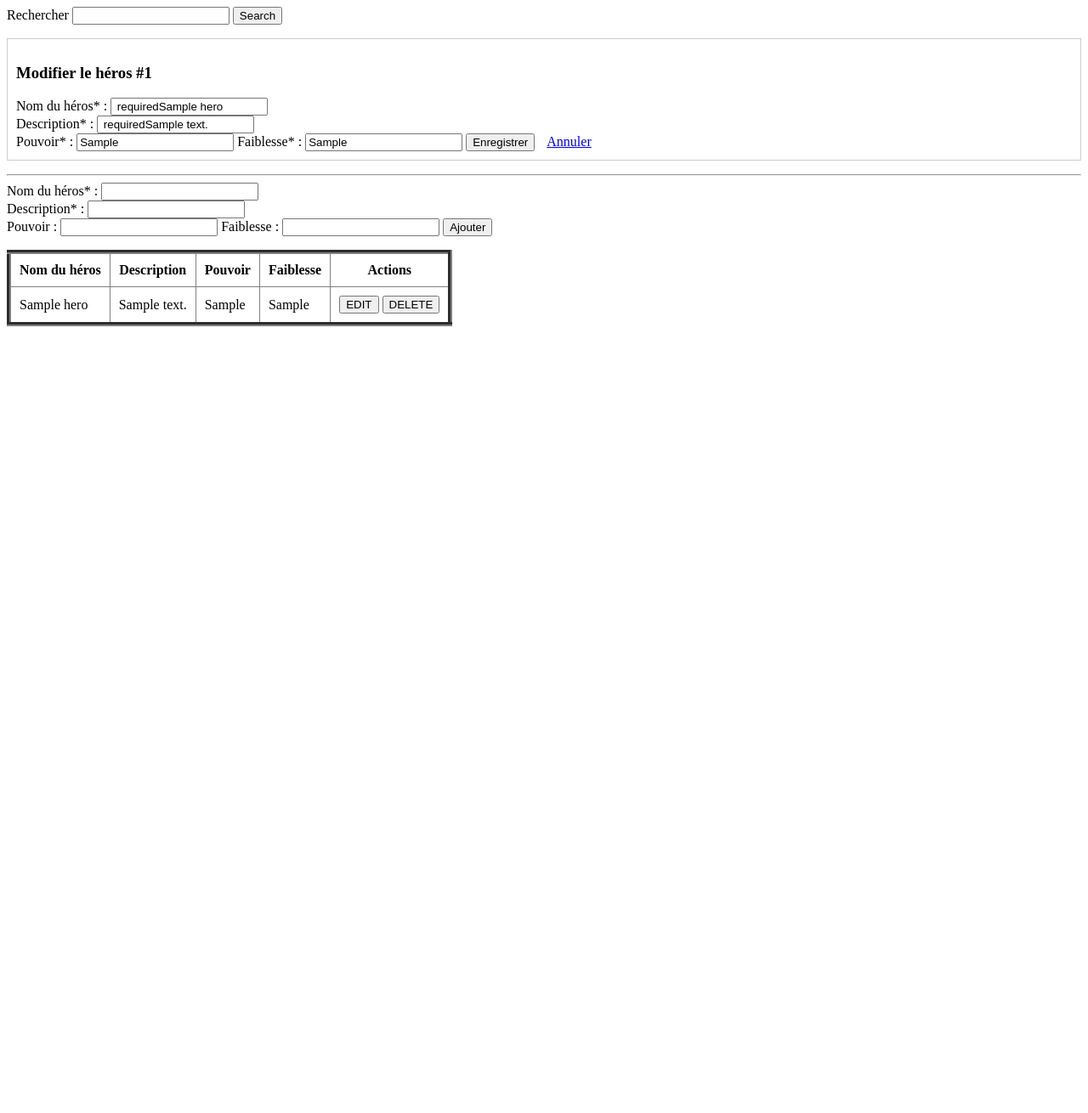
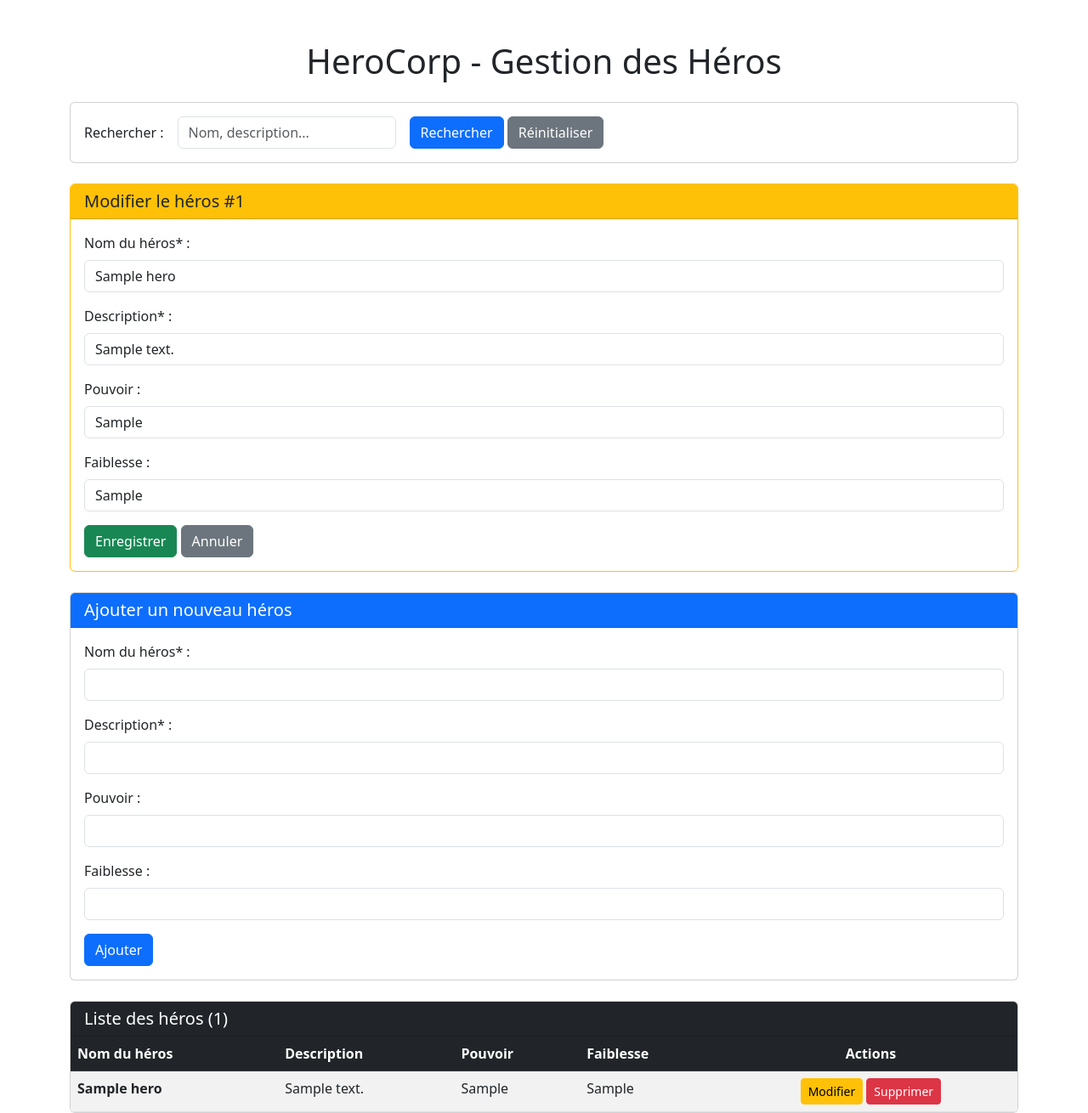
Before and after one commit to IamArayel/Expernet_HeroCorp, a PHP site: page /index.php?edit=1 in a window 1280 px wide. Shown: the whole page at 85% size. Before the commit the page ends 384 px from the top, so only its background shows below. Run offline with PHP 8.4, Linux system fonts and the light colour scheme; tables that the repository leaves empty or names only in its code hold one stand-in row (values such as "Sample post").

Commit message:
Ajout de Bootstrap via CDN, mise en forme première version

```diff
--- a/index.php
+++ b/index.php
@@ -1,3 +1,15 @@
+<!DOCTYPE html>
+<html lang="fr">
+<head>
+    <meta charset="UTF-8">
+    <meta name="viewport" content="width=device-width, initial-scale=1.0">
+    <title>HeroCorp - Gestion des Héros</title>
+    <link href="https://cdn.jsdelivr.net/npm/bootstrap@5.3.0/dist/css/bootstrap.min.css" rel="stylesheet">
+</head>
+<body>
+    <div class="container mt-5">
+        <h1 class="text-center mb-4">HeroCorp - Gestion des Héros</h1>
+
 <?php
 include 'Hero.php';
 
@@ -30,7 +42,7 @@ if ($_SERVER['REQUEST_METHOD'] === 'POST' && isset($_POST['mode'])) {
             header('Location: index.php');
             exit;
         } else {
-            echo "<p style='color:red'>Veuillez remplir tous les champs marqués d'un *.</p>";
+            echo '<div class="alert alert-danger">Veuillez remplir tous les champs marqués d\'un *.</div>';
         }
     } elseif ($mode === 'update' && isset($_POST['id'])) {
         $id = (int)$_POST['id'];
@@ -45,7 +57,7 @@ if ($_SERVER['REQUEST_METHOD'] === 'POST' && isset($_POST['mode'])) {
             header('Location: index.php');
             exit;
         } else {
-            echo "<p style='color:red'>Veuillez remplir tous les champs marqués d'un *.</p>";
+            echo '<div class="alert alert-danger">Veuillez remplir tous les champs marqués d\'un *.</div>';
         }
     }
 }
@@ -74,8 +86,6 @@ if (isset($_GET['edit'])) {
     }
 }
 
-// $request=$db->query("select * from hero;");
-
 if(isset($_GET['search']) && !empty($_GET['search'])){
     $request=$db->prepare("select * from hero
          where name like ? or description like ? or power like ? or weakness like ?");
@@ -97,78 +107,140 @@ $heroes=$request->fetchAll();
 
 // Formulaire de recherche
 echo '
-    <form action="index.php" method="get">
-    <label for="search">Rechercher</label>
-    <input type="text" name="search" id="search">
-    <input type="submit" value="Search">
-    </form>';
+    <div class="card mb-4">
+        <div class="card-body">
+            <form action="index.php" method="get" class="row g-3">
+                <div class="col-auto">
+                    <label for="search" class="col-form-label">Rechercher :</label>
+                </div>
+                <div class="col-auto">
+                    <input type="text" name="search" id="search" class="form-control" placeholder="Nom, description...">
+                </div>
+                <div class="col-auto">
+                    <button type="submit" class="btn btn-primary">
+                        <i class="bi bi-search"></i> Rechercher
+                    </button>
+                    <a href="index.php" class="btn btn-secondary">Réinitialiser</a>
+                </div>
+            </form>
+        </div>
+    </div>';
 
 // Edition d'un héros
 if ($editHero instanceof Hero) {
     echo '
-    <form action="index.php" method="post" style="margin-top:15px;padding:10px;border:1px solid #ccc;">
-        <h3>Modifier le héros #'.htmlspecialchars($editHero->getId()).'</h3>
-        <input type="hidden" name="mode" value="update">
-        <input type="hidden" name="id" value="'.htmlspecialchars($editHero->getId()).'">
-        <label for="edit_name">Nom du héros* :</label>
-        <input type="text" name="name" id="edit_name" value=" required'.htmlspecialchars($editHero->getName(), ENT_QUOTES).'">
-        <br>
-        <label for="edit_description">Description* :</label>
-        <input type="text" name="description" id="edit_description" value=" required'.htmlspecialchars($editHero->getDescription(), ENT_QUOTES).'">
-        <br>
-        <label for="edit_power">Pouvoir* :</label>
-        <input type="text" name="power" id="edit_power" value="'.htmlspecialchars($editHero->getPower(), ENT_QUOTES).'">
-        <label for="edit_weakness">Faiblesse* :</label>
-        <input type="text" name="weakness" id="edit_weakness" value="'.htmlspecialchars($editHero->getWeakness(), ENT_QUOTES).'">
-        <input type="submit" value="Enregistrer">
-        <a href="index.php" style="margin-left:10px;">Annuler</a>
-    </form>';
+    <div class="card mb-4 border-warning">
+        <div class="card-header bg-warning text-dark">
+            <h5 class="mb-0">Modifier le héros #'.htmlspecialchars($editHero->getId()).'</h5>
+        </div>
+        <div class="card-body">
+            <form action="index.php" method="post">
+                <input type="hidden" name="mode" value="update">
+                <input type="hidden" name="id" value="'.htmlspecialchars($editHero->getId()).'">
+
+                <div class="mb-3">
+                    <label for="edit_name" class="form-label">Nom du héros* :</label>
+                    <input type="text" name="name" id="edit_name" class="form-control" value="'.htmlspecialchars($editHero->getName(), ENT_QUOTES).'" required>
+                </div>
+
+                <div class="mb-3">
+                    <label for="edit_description" class="form-label">Description* :</label>
+                    <input type="text" name="description" id="edit_description" class="form-control" value="'.htmlspecialchars($editHero->getDescription(), ENT_QUOTES).'" required>
+                </div>
+
+                <div class="mb-3">
+                    <label for="edit_power" class="form-label">Pouvoir :</label>
+                    <input type="text" name="power" id="edit_power" class="form-control" value="'.htmlspecialchars($editHero->getPower(), ENT_QUOTES).'">
+                </div>
+
+                <div class="mb-3">
+                    <label for="edit_weakness" class="form-label">Faiblesse :</label>
+                    <input type="text" name="weakness" id="edit_weakness" class="form-control" value="'.htmlspecialchars($editHero->getWeakness(), ENT_QUOTES).'">
+                </div>
+
+                <button type="submit" class="btn btn-success">Enregistrer</button>
+                <a href="index.php" class="btn btn-secondary">Annuler</a>
+            </form>
+        </div>
+    </div>';
 }
 
 // Ajout d'un héros
 echo '
-    <form action="index.php" method="post">
-    <hr>
-    <input type="hidden" name="mode" value="create">
-    <label for="name">Nom du héros* :</label>
-    <input type="text" name="name" id="name">
-    <br>
-    <label for="description">Description* :</label>
-    <input type="text" name="description" id="description">
-    <br>
-    <label for="power">Pouvoir :</label>
-    <input type="text" name="power" id="power">
-    <label for="weakness">Faiblesse :</label>
-    <input type="text" name="weakness" id="weakness">
-    <input type="submit" value="Ajouter">
+    <div class="card mb-4">
+        <div class="card-header bg-primary text-white">
+            <h5 class="mb-0">Ajouter un nouveau héros</h5>
+        </div>
+        <div class="card-body">
+            <form action="index.php" method="post">
+                <input type="hidden" name="mode" value="create">
 
-</form>';
+                <div class="mb-3">
+                    <label for="name" class="form-label">Nom du héros* :</label>
+                    <input type="text" name="name" id="name" class="form-control" required>
+                </div>
+
+                <div class="mb-3">
+                    <label for="description" class="form-label">Description* :</label>
+                    <input type="text" name="description" id="description" class="form-control" required>
+                </div>
+
+                <div class="mb-3">
+                    <label for="power" class="form-label">Pouvoir :</label>
+                    <input type="text" name="power" id="power" class="form-control">
+                </div>
+
+                <div class="mb-3">
+                    <label for="weakness" class="form-label">Faiblesse :</label>
+                    <input type="text" name="weakness" id="weakness" class="form-control">
+                </div>
+
+                <button type="submit" class="btn btn-primary">Ajouter</button>
+            </form>
+        </div>
+    </div>';
 
 // Affichage du tableau des héros
-echo '<table border="5" cellpadding="10" style="border-collapse: collapse;">';
-echo '<thead>';
+echo '<div class="card">';
+echo '<div class="card-header bg-dark text-white">';
+echo '<h5 class="mb-0">Liste des héros ('.count($heroes).')</h5>';
+echo '</div>';
+echo '<div class="card-body p-0">';
+echo '<div class="table-responsive">';
+echo '<table class="table table-striped table-hover mb-0">';
+echo '<thead class="table-dark">';
 echo '<tr>';
 echo '<th>Nom du héros</th>';
 echo '<th>Description</th>';
 echo '<th>Pouvoir</th>';
 echo '<th>Faiblesse</th>';
-echo '<th>Actions</th>';
+echo '<th class="text-center">Actions</th>';
 echo '</tr>';
 echo '</thead>';
 echo '<tbody>';
 
 foreach ($heroes as $hero) {
     echo "<tr>
-    <td>".$hero->getName()."</td>
+    <td><strong>".$hero->getName()."</strong></td>
     <td>".$hero->getDescription()."</td>
     <td>".$hero->getPower()."</td>
     <td>".$hero->getWeakness()."</td>
-    <td>
-        <button onclick=\"window.location.href='index.php?edit=".$hero->getId()."'\">EDIT</button>
-        <button onclick=\"window.location.href='index.php?delete=".$hero->getId()."'\">DELETE</button>
+    <td class='text-center'>
+        <a href='index.php?edit=".$hero->getId()."' class='btn btn-sm btn-warning'>Modifier</a>
+        <a href='index.php?delete=".$hero->getId()."' class='btn btn-sm btn-danger' onclick='return confirm(\"Êtes-vous sûr de vouloir supprimer ce héros ?\")'>Supprimer</a>
     </td>
     </tr>";
 }
 
 echo '</tbody>';
 echo '</table>';
+echo '</div>';
+echo '</div>';
+echo '</div>';
+?>
+
+    </div>
+
+    <script src="https://cdn.jsdelivr.net/npm/bootstrap@5.3.0/dist/js/bootstrap.bundle.min.js"></script>
+</body>
+</html>
```
